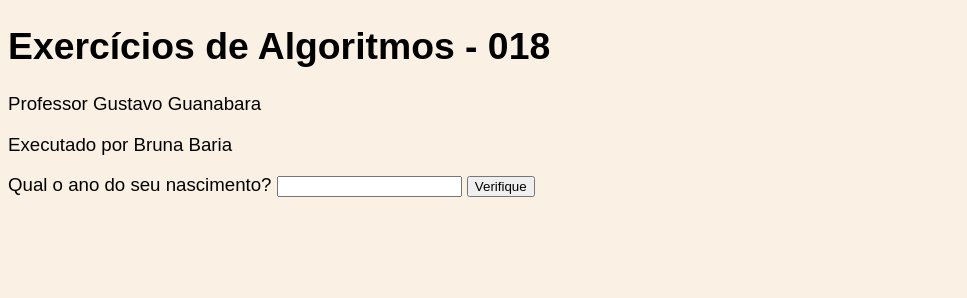
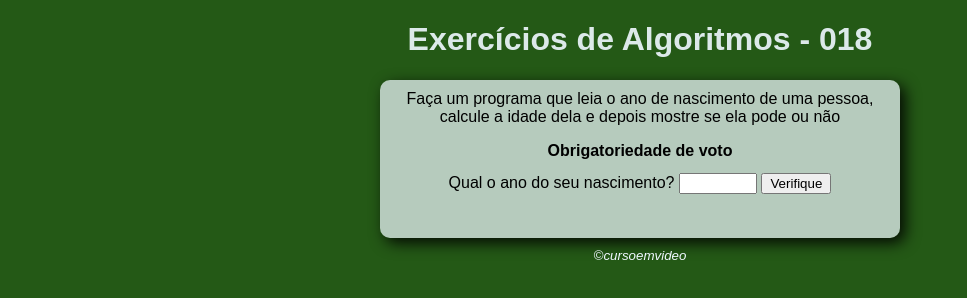
Before and after one commit to BrunaBaria/JavaScript, a plain HTML site: page Curso JavaScript/Exercícios Algorítmos/Ex.018 - Obrigatoriedade de Voto/ex.018.al..html in a window 1280 px wide. Shown: the whole page, without its empty margins (0-967 px from the left). Drawn offline with Linux system fonts and the light colour scheme.

Commit message:
update ex.018

```diff
--- a/Curso JavaScript/Exercícios Algorítmos/Ex.018 - Obrigatoriedade de Voto/ex.018.al..html
+++ b/Curso JavaScript/Exercícios Algorítmos/Ex.018 - Obrigatoriedade de Voto/ex.018.al..html
@@ -6,40 +6,26 @@
     <meta name="viewport" content="width=device-width, initial-scale=1.0">
     <meta http-equiv="X-UA-Compatible" content="ie=edge">
     <title>Algorítimos</title>
-<style>
-    body{background-color: rgb(250, 240, 228);
-        font: normal 14pt arial;
-    }
-    h1{font:bolder 16pt}
-</style>
+    <link rel="stylesheet" href="style.ex.018.css">
 </head>
+<header>
+    <h1>
+        Exercícios de Algoritmos - 018
+    </h1>
+</header>
 <body>
-<h1>
-    Exercícios de Algoritmos - 018
-</h1>
-    <p>Professor Gustavo Guanabara</p>
-    <p>Executado por Bruna Baria</p>
-    <!-- Faça um programa que leia o ano de nascimento de uma pessoa,calcule a idade dela e depois mostre se ela pode ou não votar.-->
-    Qual o ano do seu nascimento? <input type="number" name="txtano" id="txtano">
-    <input type="button" value="Verifique" onclick="calcular()">
+   <section>
+    Faça um programa que leia o ano de nascimento de uma pessoa, calcule a idade dela e depois mostre se ela pode ou não </p>
+    <h2>Obrigatoriedade de voto</h2>
+    Qual o ano do seu nascimento?
+    <input type="number" name="txtano" id="txtano" min="0">
+    <input type="button" value="Verifique" onclick="calcular()"></p>
+    <div id="foto">
+        <img id="imagem"src="imagem" alt="">
+    </div>
     <div id="resposta"></div>
+   </section>
 </body>
-<script>
-    function calcular(){
-        var agora = new Date()
-        var ano =agora.getFullYear()
-        var txtano =document.querySelector('input#txtano')
-        var ano_nasc= Number(txtano.value)
-        var res = document.querySelector('div#resposta')
-        var idade = ano-ano_nasc
-        res.innerHTML=`Você está com ${idade} anos`
-        if (idade < 16){
-            res.innerHTML +=`<p>E você não pode votar</p>`
-        }else if (idade <18 || idade>=65){
-            res.innerHTML+= `<p>Seu voto é facultativo</p>`
-        }else{
-            res.innerHTML +=`<p>E é obrigado(a) a votar</p>`
-        }
-    }
-</script>
+<script src="script.ex.018.js"></script>
+<footer>&copy;cursoemvideo</footer>
 </html>
--- /dev/null
+++ b/Curso JavaScript/Exercícios Algorítmos/Ex.018 - Obrigatoriedade de Voto/script.ex.018.js
@@ -0,0 +1,22 @@
+function calcular(){
+    var agora = new Date()
+    var ano =agora.getFullYear()
+    var txtano =document.querySelector('input#txtano')
+    var ano_nasc= Number(txtano.value)
+    var res = document.querySelector('div#resposta')
+    var idade = ano-ano_nasc
+    var img = document.createElement('img')
+    img.setAttribute('id','foto')
+
+    res.innerHTML=`Você está com ${idade} anos`
+    if (idade < 16){
+        res.innerHTML +=`<p>E não pode votar</p>`
+        img.setAttribute('src','nao-vota.png')
+    }else if (idade <18 || idade>=65){
+        res.innerHTML+= `<p>Seu voto é facultativo</p>`
+        img.setAttribute('src','voto-facultativo.PNG')
+    }else{
+        res.innerHTML +=`<p>E é obrigado(a) a votar</p>`
+        img.setAttribute('src','voto-obrigatorio.PNG')
+    }res.appendChild(img)
+}
--- /dev/null
+++ b/Curso JavaScript/Exercícios Algorítmos/Ex.018 - Obrigatoriedade de Voto/style.ex.018.css
@@ -0,0 +1,36 @@
+body{
+    background-color: rgb(36, 89, 22);
+    font: normal 12pt arial;
+}
+h1{
+    font:bolder 12pt;
+    text-align: center;
+    color: rgba(240, 248, 255, 0.905);
+}
+h2{
+    font: bolder 12pt arial;
+    text-align: center;
+}
+section{
+    background-color: rgba(240, 248, 255, 0.718);
+    padding: 10px;
+    border-radius: 10px;
+    box-shadow: 5px 5px 15px rgba(0, 0, 0, 0.908);
+    margin: auto;
+    width: 500px;
+    text-align: center;
+}
+footer{
+    text-align: center;
+    color: aliceblue;
+    margin-top: 10px;
+    font: italic 10pt arial;
+    text-align: center;
+}
+div#res{
+
+    margin-top: 10px;
+}
+input{
+    width: 70px;
+}
```
Also changed, not shown: Curso JavaScript/Exercícios Algorítmos/Ex.018 - Obrigatoriedade de Voto/nao-vota.PNG (added), Curso JavaScript/Exercícios Algorítmos/Ex.018 - Obrigatoriedade de Voto/voto-facultativo.PNG (added), Curso JavaScript/Exercícios Algorítmos/Ex.018 - Obrigatoriedade de Voto/voto-obrigatorio.PNG (added).
